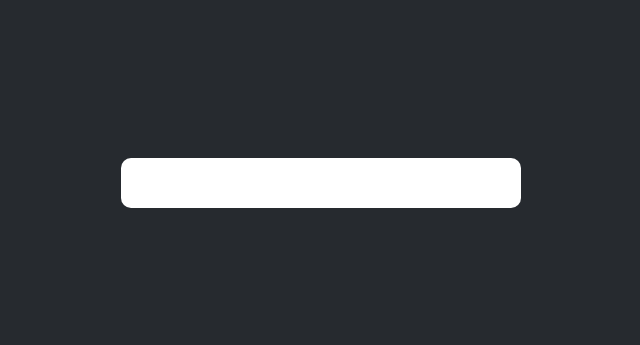
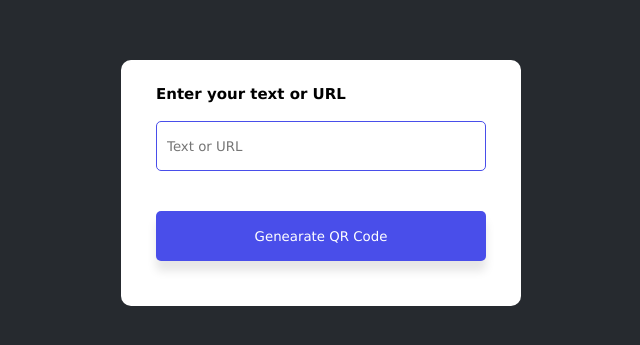
Before and after one commit to rashmiwijemanna/qr-generator, a plain HTML site: page index.html in a window 1280 px wide. Shown: the part 217-562 px from the top of the page, without its empty margins (319-959 px from the left). Drawn offline with Linux system fonts and the light colour scheme.

Commit message:
design form inputs and interactive elements

```diff
--- a/index.html
+++ b/index.html
@@ -7,7 +7,12 @@
     <link rel="stylesheet" href="style.css">
 </head>
 <body>
-    <div class="container"></div>
+    <div class="container">
+        <p>Enter your text or URL</p>
+        <input type="text" placeholder="Text or URL">
+        <button>Genearate QR Code</button>
+
+    </div>
 
 </body>
 </html>
--- a/style.css
+++ b/style.css
@@ -20,3 +20,37 @@ body{
     border-radius: 10px;
 
 }
+
+.container p{
+    font-weight: 600;
+    font-size: 15px;
+    margin-bottom: 8px;
+
+}
+
+.container input{
+    width: 100%;
+    height: 50px;
+    border: 1px solid #494eea;
+    outline: 0;
+    padding: 10px;
+    margin: 10px 0 20px;
+    border-radius: 5px;
+}
+
+.container button{
+    width: 100%;
+    height: 50px;
+    background: #494eea;
+    color: #fff;
+    border: 0;
+    outline: 0;
+    border-radius: 5px;
+    box-shadow: 0 10px 10px rgba(0, 0, 0, 0.1);
+    cursor: pointer;
+    margin: 20px 0;
+    font-weight: 500;
+
+
+
+}
```
